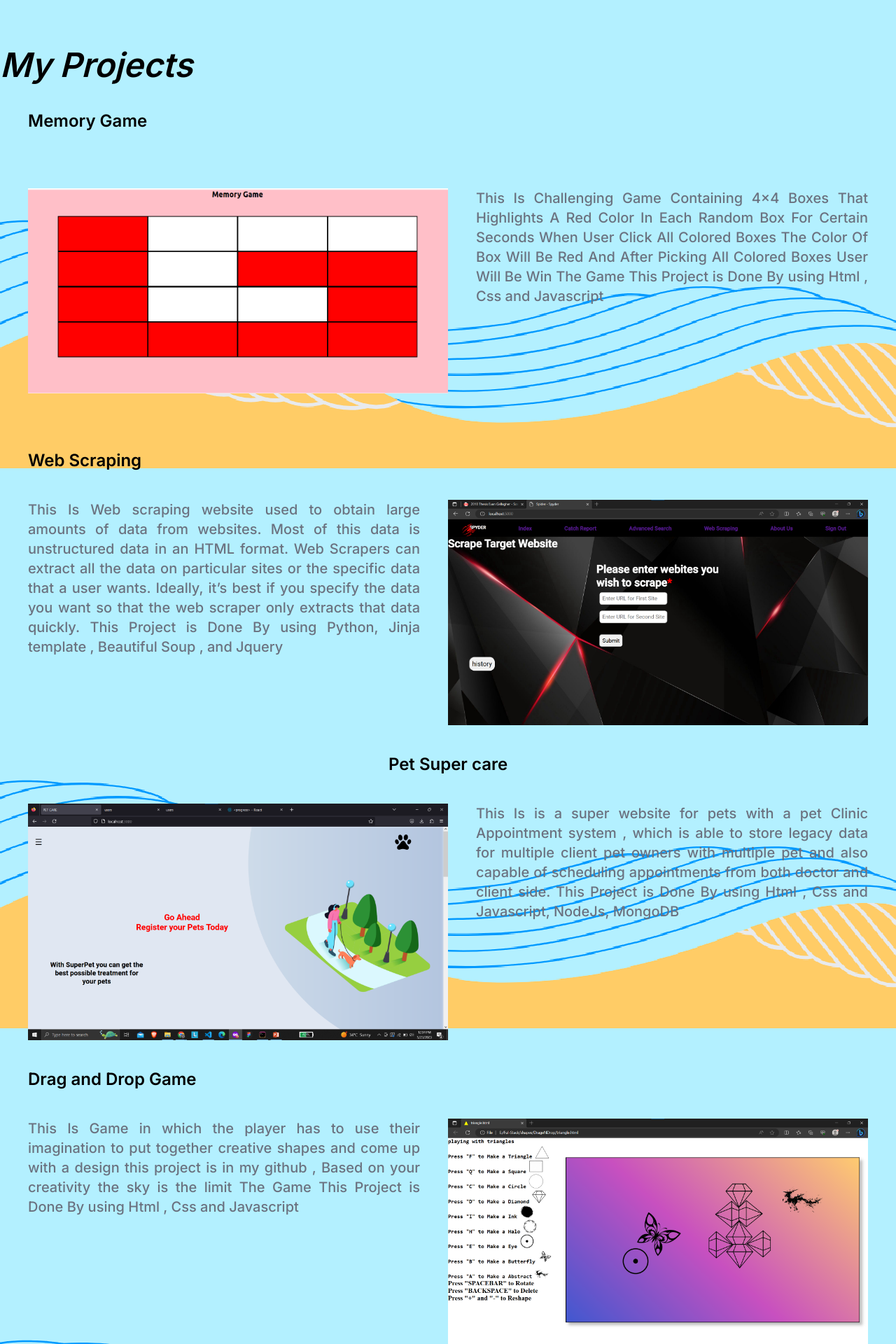
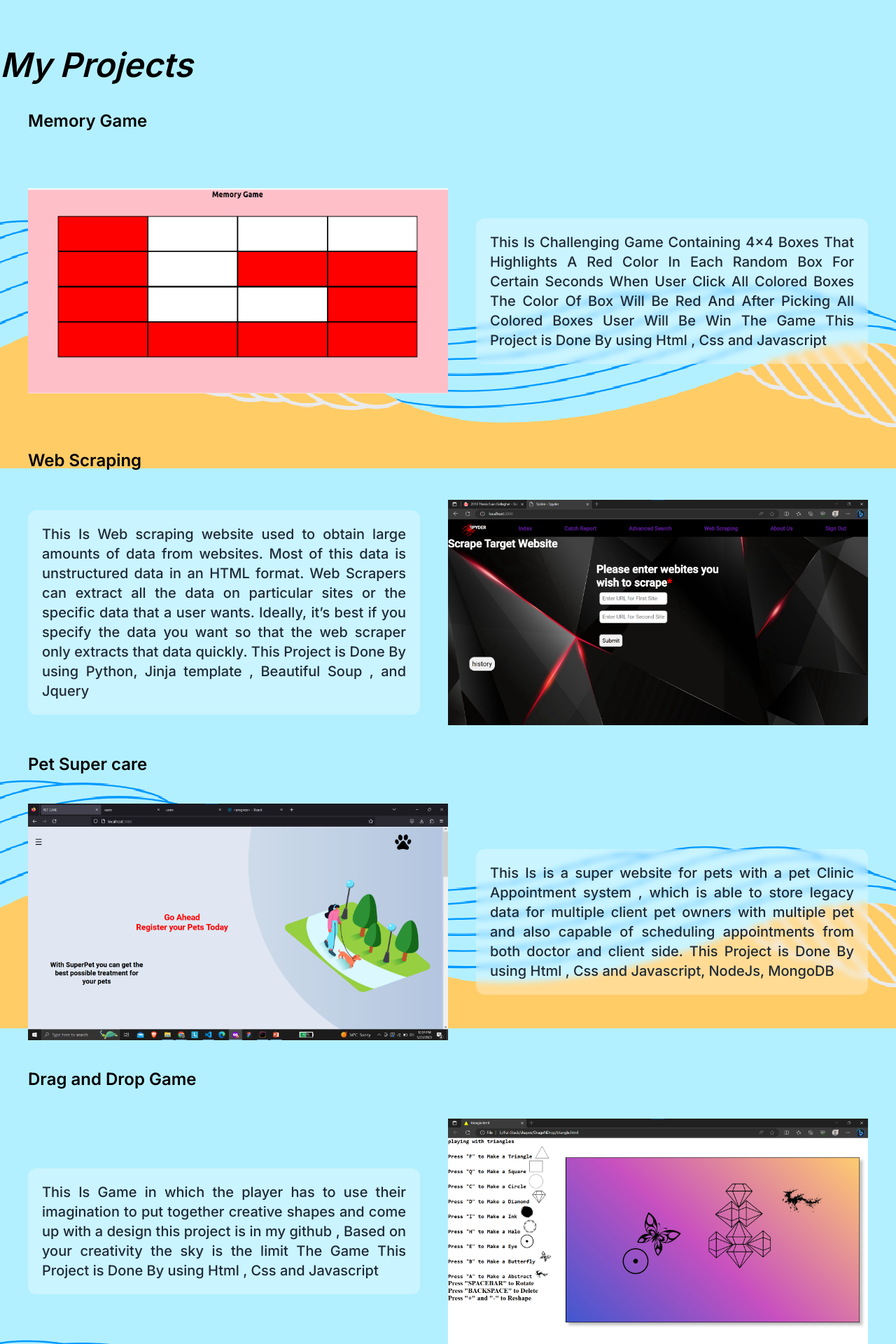
Before and after one commit to ravitej199/React-portfolio, a Next.js app: page /project in a window 1280 px wide. Shown: the part 131-2051 px from the top of the page at 70% size. Built offline with nearby package versions, Linux system fonts and the light colour scheme.

Commit message:
responsive

```diff
--- a/app/about/page.js
+++ b/app/about/page.js
@@ -27,11 +27,11 @@ const skills = [{option:"HTML",background:'bg-red-700'},{ option:"CSS",backgroun
     </div>
     <div className="max-md:!block flex justify-around">
         <Image src={Profile} width={400} height={100} alt='profile' className=" object-contain"/>
-        <div className="max-md:!border-transparent max-md:w-[95vw] text-3xl p-10 w-[40vw] text-justify border-2 rounded-[20px] transition duration-700 hover:border-black">
+        <div className="hover:bg-white/40 group backdrop-blur-sm bg-white/30 max-md:!border-transparent max-md:w-[95vw] text-3xl p-10 w-[40vw] text-justify border-2 rounded-[20px] transition duration-400 hover:border-black">
             <h1 className="text-5xl pt-10 font-semibold italic">{pageTitle}</h1>
             <h2 className="py-10">HI THERE !</h2>
             <h3 className="py-10">My name is <em className="italic">{identity.firstName}.</em></h3>
-            <h3 className="text-xl font-mormal text-gray-800">I am passionate about using technology to solve complex  problems  and
+            <h3 className="group-hover:text-black text-xl font-mormal text-gray-800">I am passionate about using technology to solve complex  problems  and
                 create  innovative  solutions. I am proficient in languages such as JavaScript
                 and have experience working with various frameworks such as ReactJS , NodeJS and
                 python frameworks such as Flask I am a creative problem solver with excellent
--- a/app/project/page.js
+++ b/app/project/page.js
@@ -30,8 +30,8 @@ export default function Project(){
             <Image src={Memory1} width={600} height={100} alt="game"/>
             {/* <Image src={Memory2} width={600} height={100} alt="game"/> */}
         </div>
-        <div className="">
-            <p className=" text-xl text-gray-500 text-justify font-medium">
+        <div className="flex items-center">
+            <p className="hover:text-black hover:bg-white/40 hover:-translate-y-2 hover:shadow-xl backdrop-blur-sm bg-white/30 p-5 rounded-xl text-xl text-gray-800 text-justify font-medium">
                 This Is Challenging Game Containing 4x4 Boxes That Highlights A Red Color
                 In Each Random Box For Certain Seconds When User Click All Colored Boxes The
                 Color Of Box Will Be Red And After Picking All Colored Boxes User Will Be Win
@@ -41,8 +41,8 @@ export default function Project(){
 
     <p className="text-2xl p-10 font-semibold">Web Scraping</p>
     <div className=" px-10 max-md:!block flex justify-around">
-        <div className="">
-            <p className="text-xl text-gray-500 text-left text-justify font-medium">
+        <div className="flex items-center">
+            <p className="hover:text-black hover:bg-white/40 hover:-translate-y-2 hover:shadow-xl backdrop-blur-sm bg-white/30 p-5 rounded-xl text-xl text-gray-800 text-left text-justify font-medium">
                 This Is Web scraping website used to obtain large amounts of
                 data from websites. Most of this data is unstructured data in an HTML
                 format. Web Scrapers can extract all the data on particular sites or the
@@ -56,14 +56,14 @@ export default function Project(){
         </div>
     </div>
 
-    <p className="text-2xl p-10 text-center font-semibold">Pet Super care</p>
+    <p className="text-2xl p-10  font-semibold">Pet Super care</p>
     <div className=" px-10 max-md:!block flex justify-around">
         <div className="min-w-[50vw]">
             <Image src={pet1} width={600} height={100} alt="game"/>
             {/* <Image src={pet2} width={600} height={100} alt="game"/> */}
         </div>
-        <div className="">
-            <p className="text-xl text-gray-500 text-justify font-medium">
+        <div className="flex items-center">
+            <p className="hover:text-black hover:bg-white/40 hover:-translate-y-2 hover:shadow-xl backdrop-blur-sm bg-white/30 p-5 rounded-xl text-xl text-gray-800 text-justify font-medium">
                 This Is is a super website for pets with a pet Clinic Appointment system ,
                 which is able to store legacy data for multiple client pet owners with multiple pet
                 and also capable of scheduling appointments from both doctor and client side.
@@ -73,8 +73,8 @@ export default function Project(){
 
     <p className="text-2xl p-10 font-semibold">Drag and Drop Game</p>
     <div className=" px-10 max-md:!block  flex justify-around">
-        <div className="">
-            <p className="text-xl text-gray-500 text-justify font-medium">
+        <div className="flex items-center">
+            <p className="hover:text-black hover:bg-white/40 hover:-translate-y-2 hover:shadow-xl backdrop-blur-sm bg-white/30 p-5 rounded-xl text-xl text-gray-800 text-justify font-medium">
                 This Is Game in which the player has to use their imagination to put together creative shapes and
                 come up with a design this project is in my github , Based on your creativity the sky is the limit
                 The Game This Project is Done By using Html , Css and Javascript</p>
```
